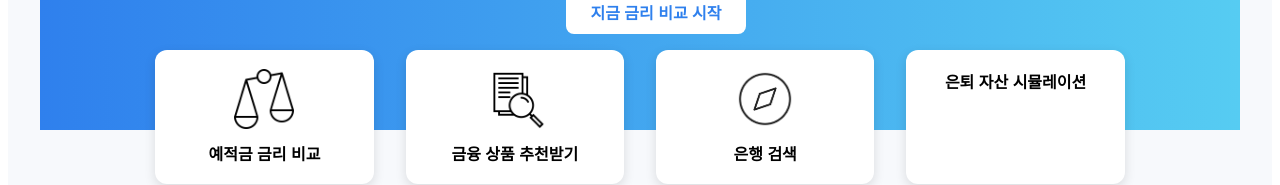
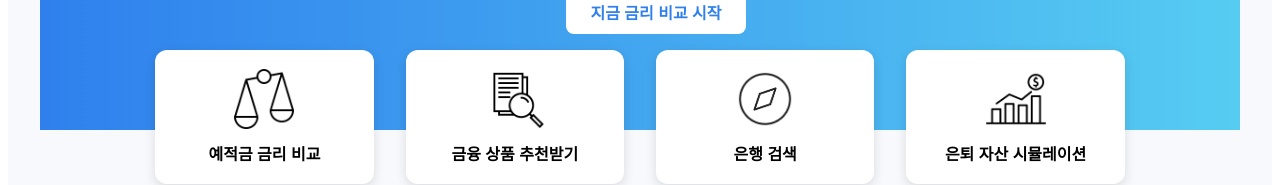
Before and after one commit to evermate/finance_pjt, a Vue app in the folder frontend/: page / in a window 1280 px wide. Shown: the part 325-510 px from the top of the page. Built offline with nearby package versions, Linux system fonts and the light colour scheme; no server answers.

Commit message:
feat: 메인페이지에 금융자산 시뮬레이션 아이콘 추가

```diff
--- a/frontend/src/views/HomeView.vue
+++ b/frontend/src/views/HomeView.vue
@@ -25,7 +25,7 @@
       </RouterLink>
       <!-- 여기 자산 시뮬레이션 카드 추가 -->
       <RouterLink to="/simulation" class="card">
-         <!-- <img src="/image/simulation-icon.png" alt="자산 시뮬레이션" /> -->
+         <img src="/image/wealth_simulation.png" alt="자산 시뮬레이션" />
         <p>은퇴 자산 시뮬레이션</p>
       </RouterLink>
     </div>
```
Also changed, not shown: frontend/image/wealth_simulation.png (added).
